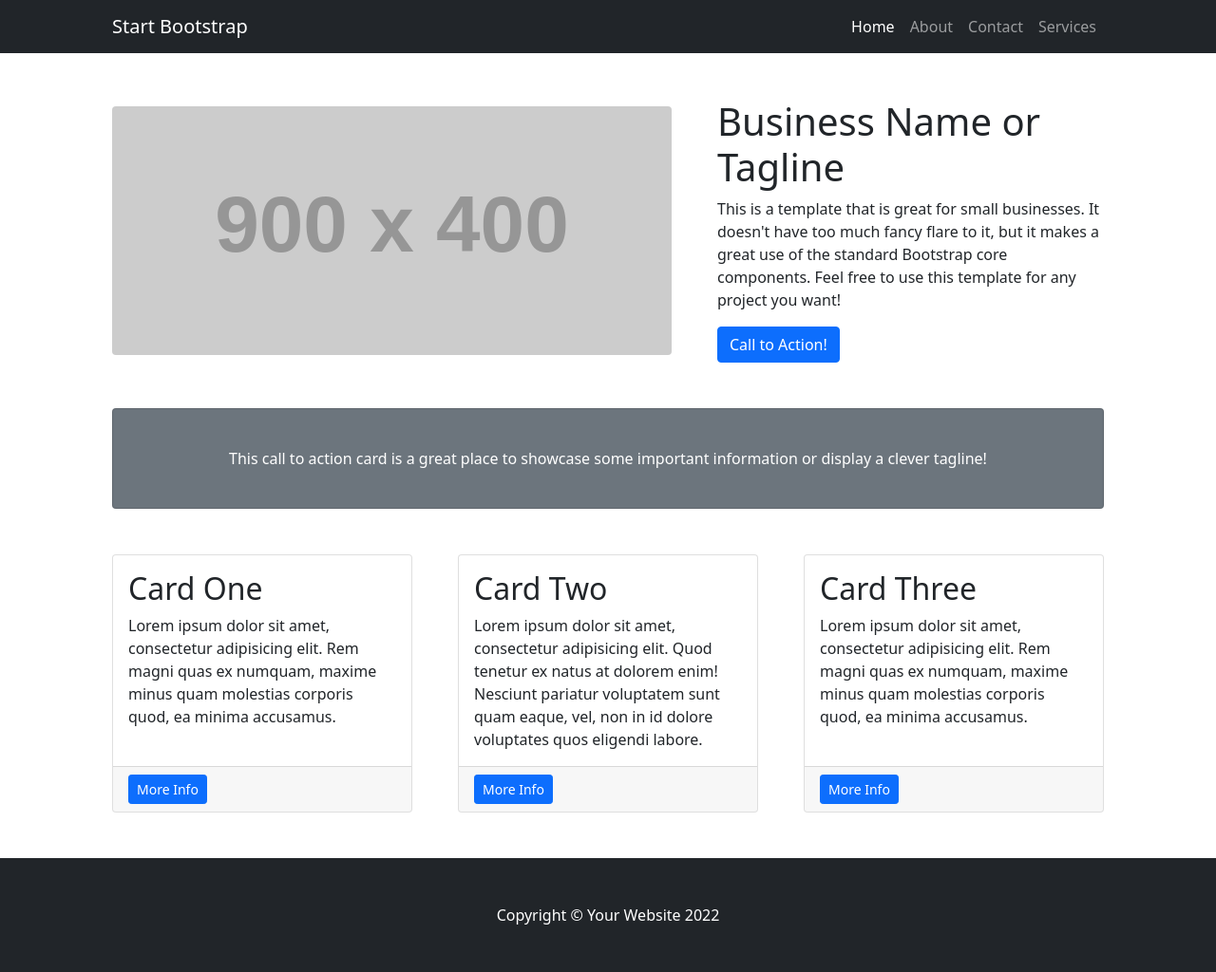
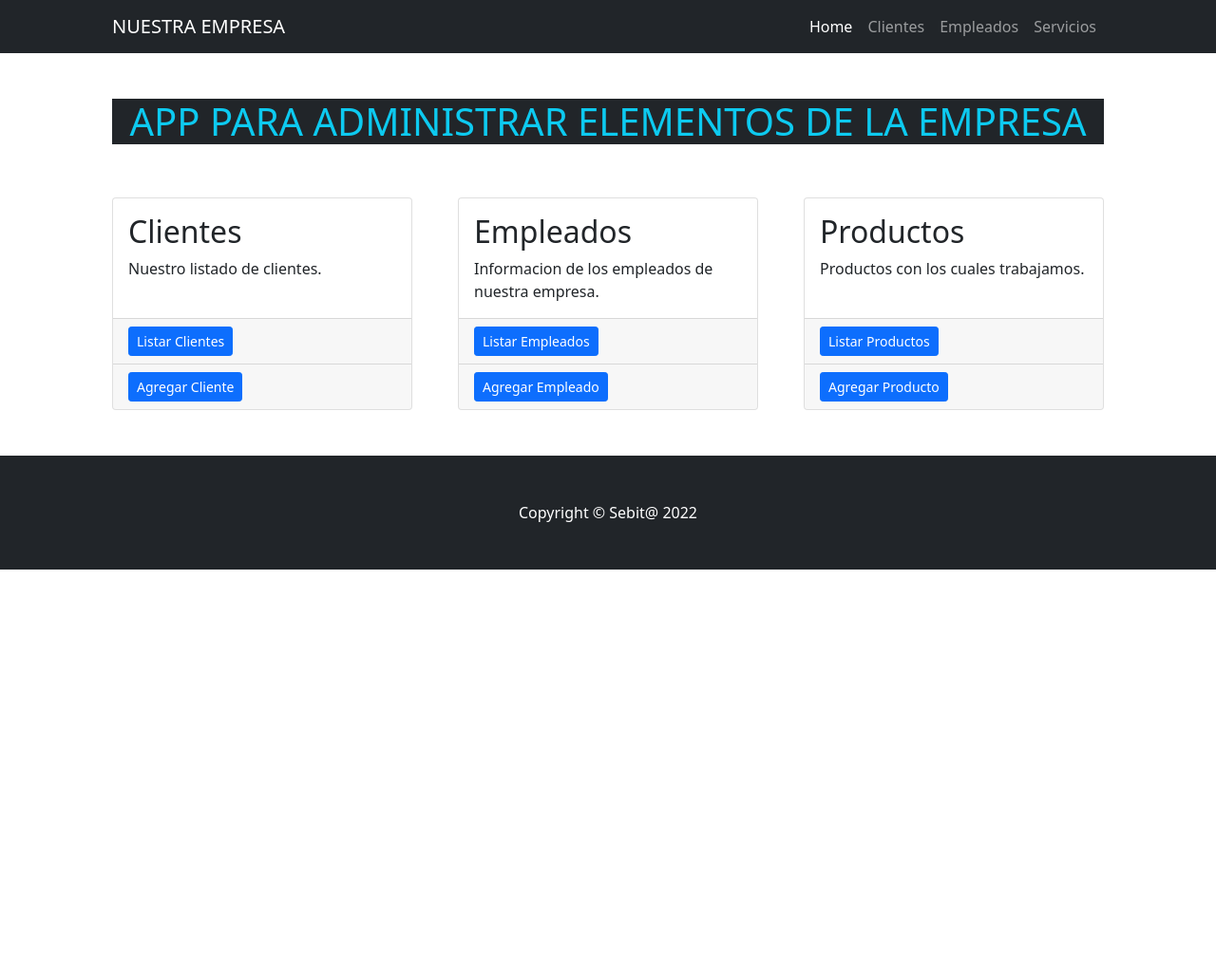
Before and after one commit to sebastianscheel/Entrega_Desafio_CODER, a Django app: page / in a window 1280 px wide. Shown: the whole page at 95% size. After the commit the page ends 600 px from the top, so only its background shows below. Run offline with Django 4.2, Linux system fonts and the light colour scheme; grey boxes labelled with a size stand in for pictures from a placeholder-image service; parts of the project's set-up code (start-up, migrations or seed data) failed here and were passed over; some libraries are stand-ins or nearby versions.

Commit message:
creado agregar y listar clientes

```diff
--- a/entrega_desafio_1/urls.py
+++ b/entrega_desafio_1/urls.py
@@ -19,5 +19,5 @@ from django.urls import path,include
 urlpatterns = [
     path('admin/', admin.site.urls),
     path("",include("home.urls")),
-
+    path("my_app1/",include("my_app1.urls"))
 ]
--- a/home/templates/home/index.html
+++ b/home/templates/home/index.html
@@ -2,13 +2,14 @@
 <html lang="en">
     <head>
         {% load static %}
+
         <meta charset="utf-8" />
         <meta name="viewport" content="width=device-width, initial-scale=1, shrink-to-fit=no" />
         <meta name="description" content="" />
         <meta name="author" content="" />
-        <title>EMPRESA</title>
+        <title>Empresa de Ventas</title>
         <!-- Icono - Logo-->
-        <link rel="icon" type="image/x-icon" href="{% static 'home/assets/favicon.ico' %}" />
+        <link rel="icon" type="image/x-icon" href="{% static 'home/assets/rate.png' %}" />
         <!-- CSS-->
         <link href="{% static 'home/css/styles.css' %}" rel="stylesheet" />
     </head>
@@ -16,14 +17,14 @@
         <!-- Responsive navbar-->
         <nav class="navbar navbar-expand-lg navbar-dark bg-dark">
             <div class="container px-5">
-                <a class="navbar-brand" href="#!">Start Bootstrap</a>
+                <a class="navbar-brand" href="{% url 'home:index' %}">NUESTRA EMPRESA</a>
                 <button class="navbar-toggler" type="button" data-bs-toggle="collapse" data-bs-target="#navbarSupportedContent" aria-controls="navbarSupportedContent" aria-expanded="false" aria-label="Toggle navigation"><span class="navbar-toggler-icon"></span></button>
                 <div class="collapse navbar-collapse" id="navbarSupportedContent">
                     <ul class="navbar-nav ms-auto mb-2 mb-lg-0">
-                        <li class="nav-item"><a class="nav-link active" aria-current="page" href="#!">Home</a></li>
-                        <li class="nav-item"><a class="nav-link" href="#!">About</a></li>
-                        <li class="nav-item"><a class="nav-link" href="#!">Contact</a></li>
-                        <li class="nav-item"><a class="nav-link" href="#!">Services</a></li>
+                        <li class="nav-item"><a class="nav-link active" aria-current="page" href="{% url 'home:index' %}">Home</a></li>
+                        <li class="nav-item"><a class="nav-link" href="{% url 'my_app1:cliente_list' %}">Clientes</a></li>
+                        <li class="nav-item"><a class="nav-link" href="#!">Empleados</a></li>
+                        <li class="nav-item"><a class="nav-link" href="#!">Servicios</a></li>
                     </ul>
                 </div>
             </div>
@@ -32,51 +33,49 @@
         <div class="container px-4 px-lg-5">
             <!-- Heading Row-->
             <div class="row gx-4 gx-lg-5 align-items-center my-5">
-                <div class="col-lg-7"><img class="img-fluid rounded mb-4 mb-lg-0" src="https://dummyimage.com/900x400/dee2e6/6c757d.jpg" alt="..." /></div>
-                <div class="col-lg-5">
-                    <h1 class="font-weight-light">Business Name or Tagline</h1>
-                    <p>This is a template that is great for small businesses. It doesn't have too much fancy flare to it, but it makes a great use of the standard Bootstrap core components. Feel free to use this template for any project you want!</p>
-                    <a class="btn btn-primary" href="#!">Call to Action!</a>
+                <div class="col-lg-12 justify-content">
+                    <h1 class="text-info bg-dark text-center text-uppercase">App para administrar elementos de la EMPRESA</h1>
                 </div>
             </div>
-            <!-- Call to Action-->
-            <div class="card text-white bg-secondary my-5 py-4 text-center">
-                <div class="card-body"><p class="text-white m-0">This call to action card is a great place to showcase some important information or display a clever tagline!</p></div>
-            </div>
+            {% block my_app1_content %}
             <!-- Content Row-->
             <div class="row gx-4 gx-lg-5">
                 <div class="col-md-4 mb-5">
                     <div class="card h-100">
                         <div class="card-body">
-                            <h2 class="card-title">Card One</h2>
-                            <p class="card-text">Lorem ipsum dolor sit amet, consectetur adipisicing elit. Rem magni quas ex numquam, maxime minus quam molestias corporis quod, ea minima accusamus.</p>
+                            <h2 class="card-title">Clientes</h2>
+                            <p class="card-text">Nuestro listado de clientes. </p>
                         </div>
-                        <div class="card-footer"><a class="btn btn-primary btn-sm" href="#!">More Info</a></div>
+                        <div class="card-footer"><a class="btn btn-primary btn-sm" href="{% url 'my_app1:cliente_list' %}">Listar Clientes</a></div>
+                        <div class="card-footer"><a class="btn btn-primary btn-sm" href="{% url 'my_app1:cliente_add' %}">Agregar Cliente</a></div>
                     </div>
                 </div>
                 <div class="col-md-4 mb-5">
                     <div class="card h-100">
                         <div class="card-body">
-                            <h2 class="card-title">Card Two</h2>
-                            <p class="card-text">Lorem ipsum dolor sit amet, consectetur adipisicing elit. Quod tenetur ex natus at dolorem enim! Nesciunt pariatur voluptatem sunt quam eaque, vel, non in id dolore voluptates quos eligendi labore.</p>
+                            <h2 class="card-title">Empleados</h2>
+                            <p class="card-text">Informacion de los empleados de nuestra empresa.</p>
                         </div>
-                        <div class="card-footer"><a class="btn btn-primary btn-sm" href="#!">More Info</a></div>
+                        <div class="card-footer"><a class="btn btn-primary btn-sm" href="{% url 'my_app1:cliente_list' %}">Listar Empleados</a></div>
+                        <div class="card-footer"><a class="btn btn-primary btn-sm" href="{% url 'my_app1:cliente_add' %}">Agregar Empleado</a></div>
                     </div>
                 </div>
                 <div class="col-md-4 mb-5">
                     <div class="card h-100">
                         <div class="card-body">
-                            <h2 class="card-title">Card Three</h2>
-                            <p class="card-text">Lorem ipsum dolor sit amet, consectetur adipisicing elit. Rem magni quas ex numquam, maxime minus quam molestias corporis quod, ea minima accusamus.</p>
+                            <h2 class="card-title">Productos</h2>
+                            <p class="card-text">Productos con los cuales trabajamos.</p>
                         </div>
-                        <div class="card-footer"><a class="btn btn-primary btn-sm" href="#!">More Info</a></div>
+                        <div class="card-footer"><a class="btn btn-primary btn-sm" href="{% url 'my_app1:cliente_list' %}">Listar Productos</a></div>
+                        <div class="card-footer"><a class="btn btn-primary btn-sm" href="{% url 'my_app1:cliente_add' %}">Agregar Producto</a></div>
                     </div>
                 </div>
             </div>
+            {% endblock %}
         </div>
         <!-- Footer-->
         <footer class="py-5 bg-dark">
-            <div class="container px-4 px-lg-5"><p class="m-0 text-center text-white">Copyright &copy; Your Website 2022</p></div>
+            <div class="container px-4 px-lg-5"><p class="m-0 text-center text-white">Copyright &copy; Sebit@ 2022</p></div>
         </footer>
         <!-- Bootstrap core JS-->
         <script src="https://cdn.jsdelivr.net/npm/bootstrap@5.1.3/dist/js/bootstrap.bundle.min.js"></script>
--- a/home/urls.py
+++ b/home/urls.py
@@ -1,4 +1,5 @@
 from django.urls import path
+
 from home import views
 
 app_name = "home"
```
Also changed, not shown: my_app1/views.py (+58 -1 lines), home/static/home/assets/favicon.ico (deleted).
